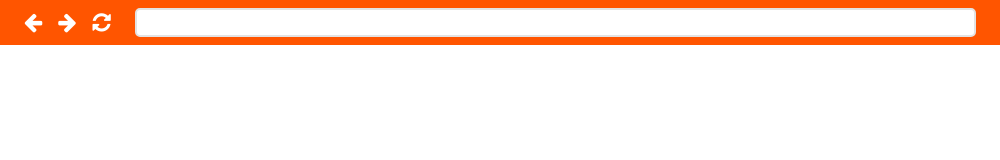
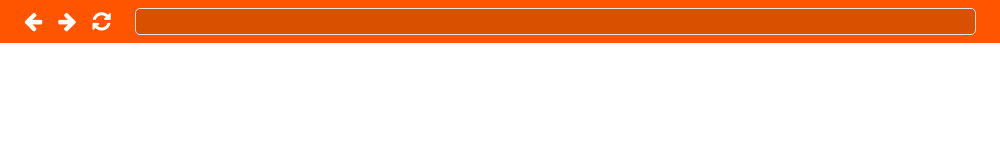
Before and after one commit to njanke96/soundcloud-wrapper, an Electron app: page views/mainwindow/mainwindow.html in a window 1000 px wide. Drawn offline with nearby package versions, Linux system fonts and the light colour scheme.

Commit message:
Style change and window icon

```diff
--- a/main.js
+++ b/main.js
@@ -16,6 +16,7 @@ function spawnWindow() {
         width: 1000,
         height: 600,
         title: 'SoundCloud Wrapper',
+        icon: path.join(__dirname, 'resources/icon/icon.png'),
         center: true
     });
 
--- a/views/mainwindow/mainwindow.css
+++ b/views/mainwindow/mainwindow.css
@@ -52,8 +52,9 @@ body {
     flex-grow: 1;
     display: inline-block;
     padding: 5px;
-    border: 2px solid #e3e3e3;
+    border: 1px solid #e3e3e3;
     border-radius: 5px;
     outline: none;
-    color: #6d6d6d;
+    color: #fff;
+    background-color: rgb(216, 80, 0);
 }
```
